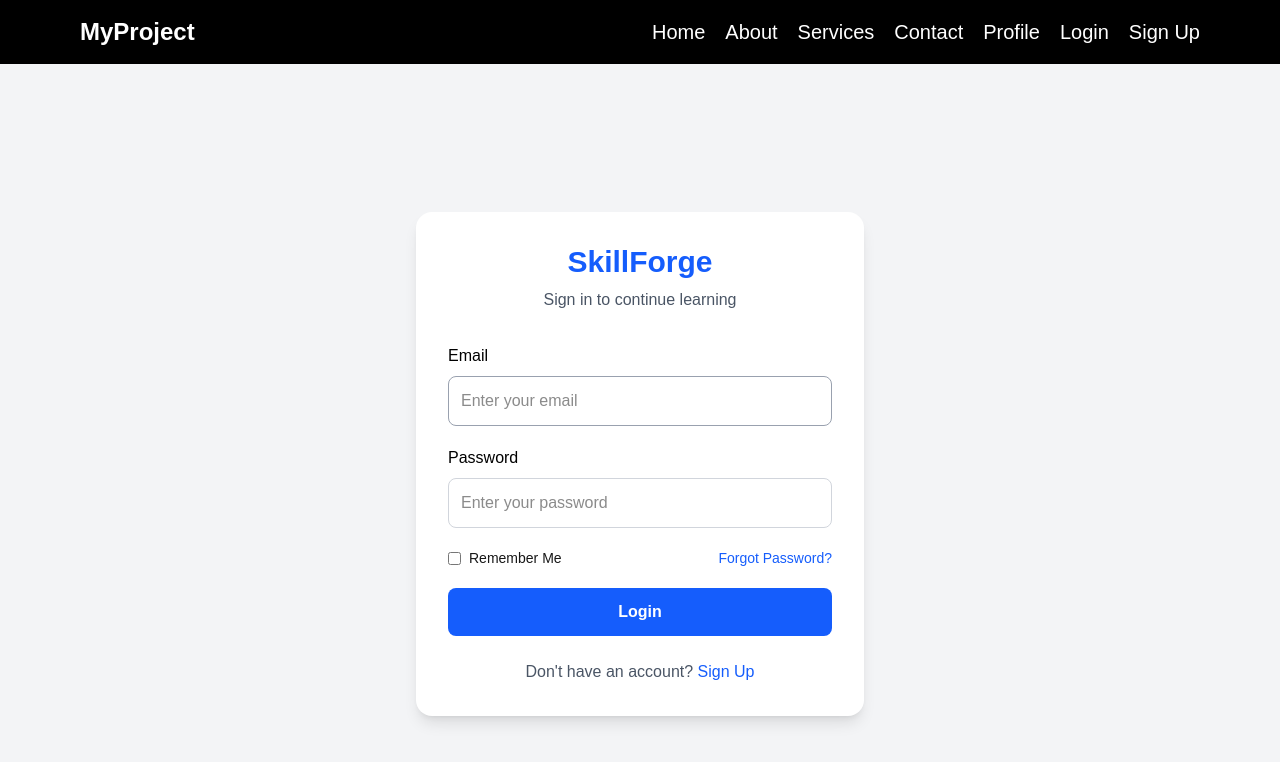
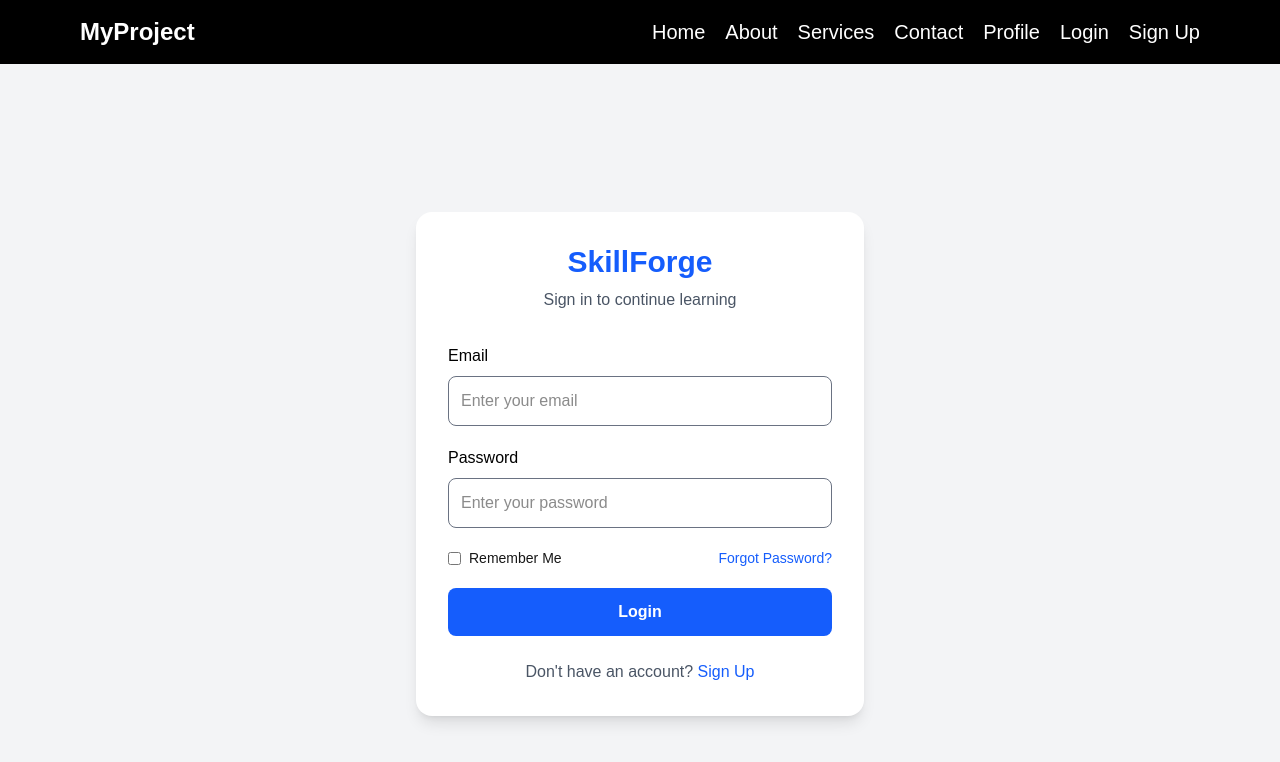
Before and after one commit to gauravkumar2005/SkillForge, a Next.js app: page /login in a window 1280 px wide. Shown: the top 762 px of the page. Built offline with nearby package versions, Linux system fonts and the light colour scheme.

Commit message:
change email input border color in login page

```diff
--- a/src/app/login/page.jsx
+++ b/src/app/login/page.jsx
@@ -22,7 +22,7 @@ export default function LoginPage() {
             <input
               type="email"
               placeholder="Enter your email"
-              className="w-full border border-gray-400 p-3 rounded-lg focus:outline-none focus:ring-2 focus:ring-blue-500"
+              className="w-full border border-gray-500 p-3 rounded-lg focus:outline-none focus:ring-2 focus:ring-blue-500"
             />
           </div>
 
@@ -33,7 +33,7 @@ export default function LoginPage() {
             <input
               type="password"
               placeholder="Enter your password"
-              className="w-full border border-gray-300 p-3 rounded-lg focus:outline-none focus:ring-2 focus:ring-blue-500"
+              className="w-full border border-gray-500 p-3 rounded-lg focus:outline-none focus:ring-2 focus:ring-blue-500"
             />
           </div>
 
```
